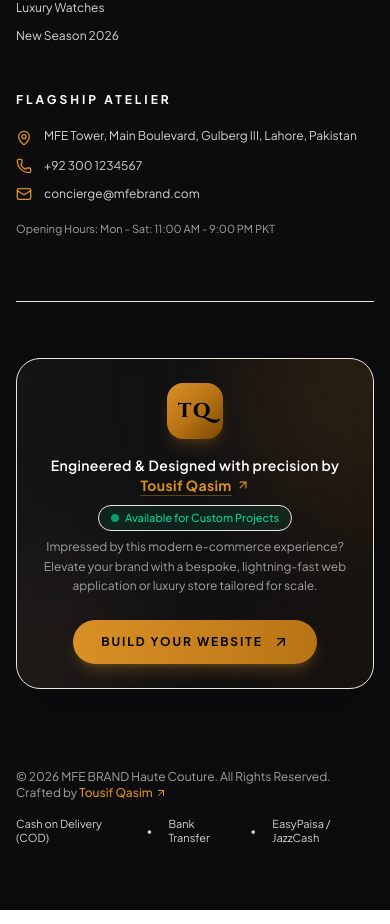
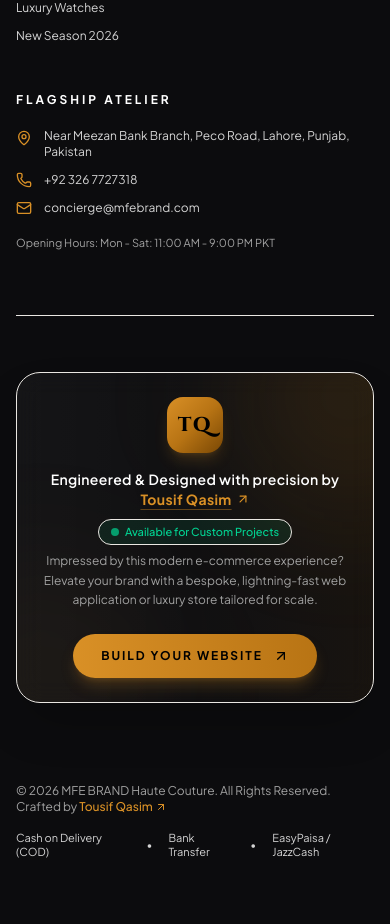
Before and after one commit to imtousifqasim/mfe-brand, a Next.js app: page / in a window 390 px wide. Shown: the part 6853-7777 px from the top of the page. Built offline with nearby package versions, Linux system fonts and the light colour scheme; no server answers; the database is empty; a web font is replaced by a local one.

Commit message:
fix(contact): update store phone to +92 326 7727318 and address to Peco Road, Lahore

```diff
--- a/app/(storefront)/page.tsx
+++ b/app/(storefront)/page.tsx
@@ -72,10 +72,11 @@
         'logo': 'https://mfe-brand.com/favicon.ico',
         'description':
           'Premier Pakistani haute couture maison specializing in hand-embroidered unstitched suits, festive formals, pure wool shawls, and fine leather accessories.',
-        'telephone': '+923001234567',
+        'telephone': '+923267727318',
         'priceRange': 'PKR 1,500 - PKR 25,000',
         'address': {
           '@type': 'PostalAddress',
+          'streetAddress': 'Near Meezan Bank Branch, Peco Road',
           'addressLocality': 'Lahore',
           'addressRegion': 'Punjab',
           'addressCountry': 'PK',
--- a/app/(storefront)/track-order/page.tsx
+++ b/app/(storefront)/track-order/page.tsx
@@ -418,7 +418,7 @@
       {/* Support Concierge Notice */}
       <div className="text-center text-xs text-[#8c827a] pt-4 space-y-1">
         <p>Questions regarding your shipment? Our concierge is available daily from 10 AM to 8 PM PKT.</p>
-        <p>WhatsApp Helpline: <strong>+92 300 1234567</strong> • concierge@mfebrand.com</p>
+        <p>WhatsApp Helpline: <a href="https://wa.me/923267727318" target="_blank" rel="noopener noreferrer" className="font-bold text-[#b87414] hover:underline">+92 326 7727318</a> • concierge@mfebrand.com</p>
       </div>
 
     </div>
--- a/app/(storefront)/wishlist/page.tsx
+++ b/app/(storefront)/wishlist/page.tsx
@@ -233,7 +233,7 @@
           <span>Bespoke Tailoring & Styling Assistance</span>
         </div>
         <p className="text-xs text-[#6b6b6b] leading-relaxed">
-          Need custom sleeve lining, specific lengths, or bespoke colorways? Connect with our master stylist on WhatsApp (+92 300 1234567) quoting any garment from your wishlist.
+          Need custom sleeve lining, specific lengths, or bespoke colorways? Connect with our master stylist on <a href="https://wa.me/923267727318" target="_blank" rel="noopener noreferrer" className="font-bold text-[#b87414] underline hover:text-[#d99026]">WhatsApp (+92 326 7727318)</a> quoting any garment from your wishlist.
         </p>
       </div>
 
--- a/app/admin/homepage/page.tsx
+++ b/app/admin/homepage/page.tsx
@@ -21,7 +21,7 @@
   const [slides, setSlides] = useState<HeroSlide[]>(SEED_HERO_SLIDES);
   const [announcement, setAnnouncement] = useState(SEED_ANNOUNCEMENT.message);
   const [couponCode, setCouponCode] = useState(SEED_ANNOUNCEMENT.coupon_code || 'MFE10');
-  const [whatsappNumber, setWhatsappNumber] = useState(SEED_ANNOUNCEMENT.whatsapp_number || '+92 300 1234567');
+  const [whatsappNumber, setWhatsappNumber] = useState(SEED_ANNOUNCEMENT.whatsapp_number || '+92 326 7727318');
   const [isActive, setIsActive] = useState(true);
   const [tickerMessages, setTickerMessages] = useState<string[]>([
     'Flat Rs. 100 Express Nationwide Delivery on all orders across Pakistan',
--- a/app/admin/settings/page.tsx
+++ b/app/admin/settings/page.tsx
@@ -12,7 +12,7 @@
 export default function AdminSettingsPage() {
   const [storeName, setStoreName] = useState('MFE BRAND');
   const [storeEmail, setStoreEmail] = useState('support@mfebrand.com');
-  const [storePhone, setStorePhone] = useState('+92 300 1234567');
+  const [storePhone, setStorePhone] = useState('+92 326 7727318');
   const [logoUrl, setLogoUrl] = useState('https://images.unsplash.com/photo-1544441893-675973e31985?q=80&w=400&auto=format&fit=crop');
   const [currency, setCurrency] = useState('PKR');
 
--- a/app/admin/subscribers/page.tsx
+++ b/app/admin/subscribers/page.tsx
@@ -509,7 +509,7 @@
 
                 <div className="p-4 bg-slate-50 border-t border-slate-100 text-center text-[10px] text-slate-500 space-y-1">
                   <p className="font-bold text-slate-600">MFE BRAND HAUTE COUTURE • VIP CONCIERGE</p>
-                  <p>Helpline / WhatsApp: +92 300 1234567 • Gulberg III, Lahore</p>
+                  <p>Helpline / WhatsApp: +92 326 7727318 • Near Meezan Bank Branch, Peco Road, Lahore</p>
                   <p className="text-slate-400">Unsubscribe from VIP Bulletin</p>
                 </div>
               </div>
--- a/components/layout/AnnouncementBar.tsx
+++ b/components/layout/AnnouncementBar.tsx
@@ -24,7 +24,7 @@
 export function AnnouncementBar({
   message = 'Flat Rs. 100 Express Nationwide Delivery on all orders across Pakistan',
   couponCode = 'MFE10',
-  whatsappNumber = '+92 300 1234567',
+  whatsappNumber = '+92 326 7727318',
   tickerMessages,
 }: AnnouncementBarProps) {
   const [copied, setCopied] = useState(false);
@@ -68,7 +68,7 @@
       ? 'Flat Rs. 100 Express Nationwide Delivery on all orders across Pakistan'
       : message;
 
-  const activeWhatsApp = whatsappNumber || '+92 300 1234567';
+  const activeWhatsApp = whatsappNumber || '+92 326 7727318';
   const cleanPhoneDigits = activeWhatsApp.replace(/[^0-9]/g, '');
 
   const copyCode = (e: React.MouseEvent) => {
--- a/components/layout/Footer.tsx
+++ b/components/layout/Footer.tsx
@@ -176,11 +176,13 @@
             <ul className="space-y-3 text-xs text-neutral-300 font-sans">
               <li className="flex items-start gap-3">
                 <MapPin className="w-4 h-4 text-[#d99026] shrink-0 mt-0.5" />
-                <span>MFE Tower, Main Boulevard, Gulberg III, Lahore, Pakistan</span>
+                <span>Near Meezan Bank Branch, Peco Road, Lahore, Punjab, Pakistan</span>
               </li>
               <li className="flex items-center gap-3">
                 <Phone className="w-4 h-4 text-[#d99026] shrink-0" />
-                <span>+92 300 1234567</span>
+                <a href="tel:+923267727318" className="hover:text-[#d99026] transition">
+                  +92 326 7727318
+                </a>
               </li>
               <li className="flex items-center gap-3">
                 <Mail className="w-4 h-4 text-[#d99026] shrink-0" />
--- a/lib/data/seed-data.ts
+++ b/lib/data/seed-data.ts
@@ -209,7 +209,7 @@
   coupon_code: 'MFE10',
   link_url: '/products',
   is_active: true,
-  whatsapp_number: '+92 300 1234567',
+  whatsapp_number: '+92 326 7727318',
   ticker_messages: [
     'Flat Rs. 100 Express Nationwide Delivery on all orders across Pakistan',
     'Haute Couture 2026: Pure Handcrafted Lawn, Silk & Chiffon Heirlooms',
--- a/repositories/newsletter.repository.ts
+++ b/repositories/newsletter.repository.ts
@@ -268,7 +268,7 @@
     }
 
     const storeUrl = process.env.NEXT_PUBLIC_APP_URL || 'https://mfebrand.com';
-    const storePhone = process.env.NEXT_PUBLIC_STORE_PHONE || '+92 300 1234567';
+    const storePhone = process.env.NEXT_PUBLIC_STORE_PHONE || '+92 326 7727318';
 
     // Build Luxury Branded HTML Email Template
     const brandedHtml = `
@@ -301,7 +301,7 @@
               </div>
               <h2 style="margin: 0 0 20px; font-family: Georgia, 'Times New Roman', serif; font-size: 22px; color: #ffffff; line-height: 1.4;">${subject}</h2>
               <div style="color: #d4d4d8; font-size: 14px; line-height: 1.8; white-space: pre-line;">
-                ${messageHtml}
+                 ${messageHtml}
               </div>
               <div style="margin-top: 36px; padding-top: 24px; border-top: 1px solid #222228; text-align: center;">
                 <a href="${storeUrl}/products" style="display: inline-block; background-color: #d99026; color: #0b0b0d; text-decoration: none; font-size: 12px; font-weight: 800; letter-spacing: 0.18em; text-transform: uppercase; padding: 15px 32px; border-radius: 30px; box-shadow: 0 4px 15px rgba(217,144,38,0.3);">Explore Private Collection</a>
@@ -312,7 +312,7 @@
           <tr>
             <td style="padding: 24px 32px 32px; background-color: #0f0f13; border-top: 1px solid #22222a; text-align: center; color: #71717a; font-size: 11px; line-height: 1.7;">
               <p style="margin: 0 0 6px; color: #a1a1aa; font-weight: 600;">MFE BRAND HAUTE COUTURE • VIP CONCIERGE</p>
-              <p style="margin: 0 0 12px;">Helpline / WhatsApp: ${storePhone} • Gulberg III, Lahore, Pakistan</p>
+              <p style="margin: 0 0 12px;">Helpline / WhatsApp: ${storePhone} • Near Meezan Bank Branch, Peco Road, Lahore, Punjab, Pakistan</p>
               <p style="margin: 0 0 8px;">You are receiving this private communication as an esteemed patron of MFE Brand.</p>
               <p style="margin: 0;">
                 <a href="${storeUrl}" style="color: #d99026; text-decoration: none; margin-right: 15px;">Atelier Storefront</a>
--- a/services/email.service.ts
+++ b/services/email.service.ts
@@ -232,8 +232,8 @@
                 <!-- Footer -->
                 <tr>
                   <td style="background-color: #f7f5f2; padding: 26px 30px; text-align: center; border-top: 1px solid #eae7e2; font-size: 11px; color: #8c827a; line-height: 1.6;">
-                    MFE Brand Haute Couture Atelier • Gulberg III, Lahore, Pakistan<br>
-                    Concierge Helpline: +92 300 1234567 • concierge@mfebrand.com
+                    MFE Brand Haute Couture Atelier • Near Meezan Bank Branch, Peco Road, Lahore, Punjab, Pakistan<br>
+                    Concierge Helpline: +92 326 7727318 • concierge@mfebrand.com
                   </td>
                 </tr>
               </table>
@@ -333,7 +333,7 @@
 
                 <tr>
                   <td style="background-color: #f7f5f2; padding: 26px 30px; text-align: center; border-top: 1px solid #eae7e2; font-size: 11px; color: #8c827a; line-height: 1.6;">
-                    MFE Brand Haute Couture Atelier • Gulberg III, Lahore, Pakistan<br>
+                    MFE Brand Haute Couture Atelier • Near Meezan Bank Branch, Peco Road, Lahore, Punjab, Pakistan<br>
                     Security Notice: For your protection, never share your password with anyone.
                   </td>
                 </tr>
@@ -417,7 +417,7 @@
 
                 <tr>
                   <td style="background-color: #f7f5f2; padding: 26px 30px; text-align: center; border-top: 1px solid #eae7e2; font-size: 11px; color: #8c827a; line-height: 1.6;">
-                    MFE Brand Haute Couture Atelier • Gulberg III, Lahore, Pakistan<br>
+                    MFE Brand Haute Couture Atelier • Near Meezan Bank Branch, Peco Road, Lahore, Punjab, Pakistan<br>
                     Standard delivery takes 2 to 3 business days across all major Pakistani cities.
                   </td>
                 </tr>
@@ -487,7 +487,7 @@
 
                 <tr>
                   <td style="background-color: #f7f5f2; padding: 26px 30px; text-align: center; border-top: 1px solid #eae7e2; font-size: 11px; color: #8c827a; line-height: 1.6;">
-                    MFE Brand Haute Couture Atelier • Gulberg III, Lahore, Pakistan<br>
+                    MFE Brand Haute Couture Atelier • Near Meezan Bank Branch, Peco Road, Lahore, Punjab, Pakistan<br>
                     You are receiving this bespoke bulletin as a distinguished member of MFE Private Salon.
                   </td>
                 </tr>
```
